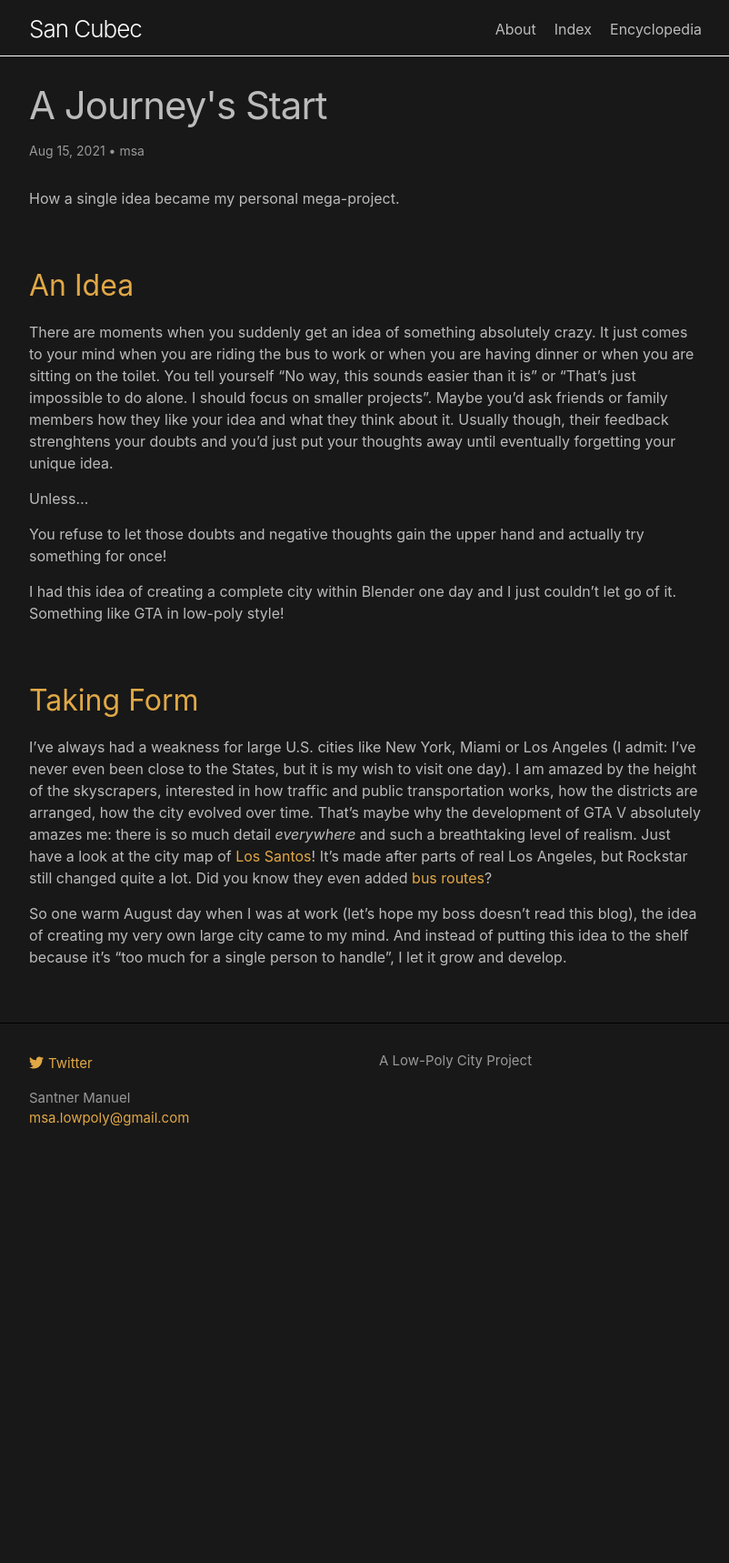
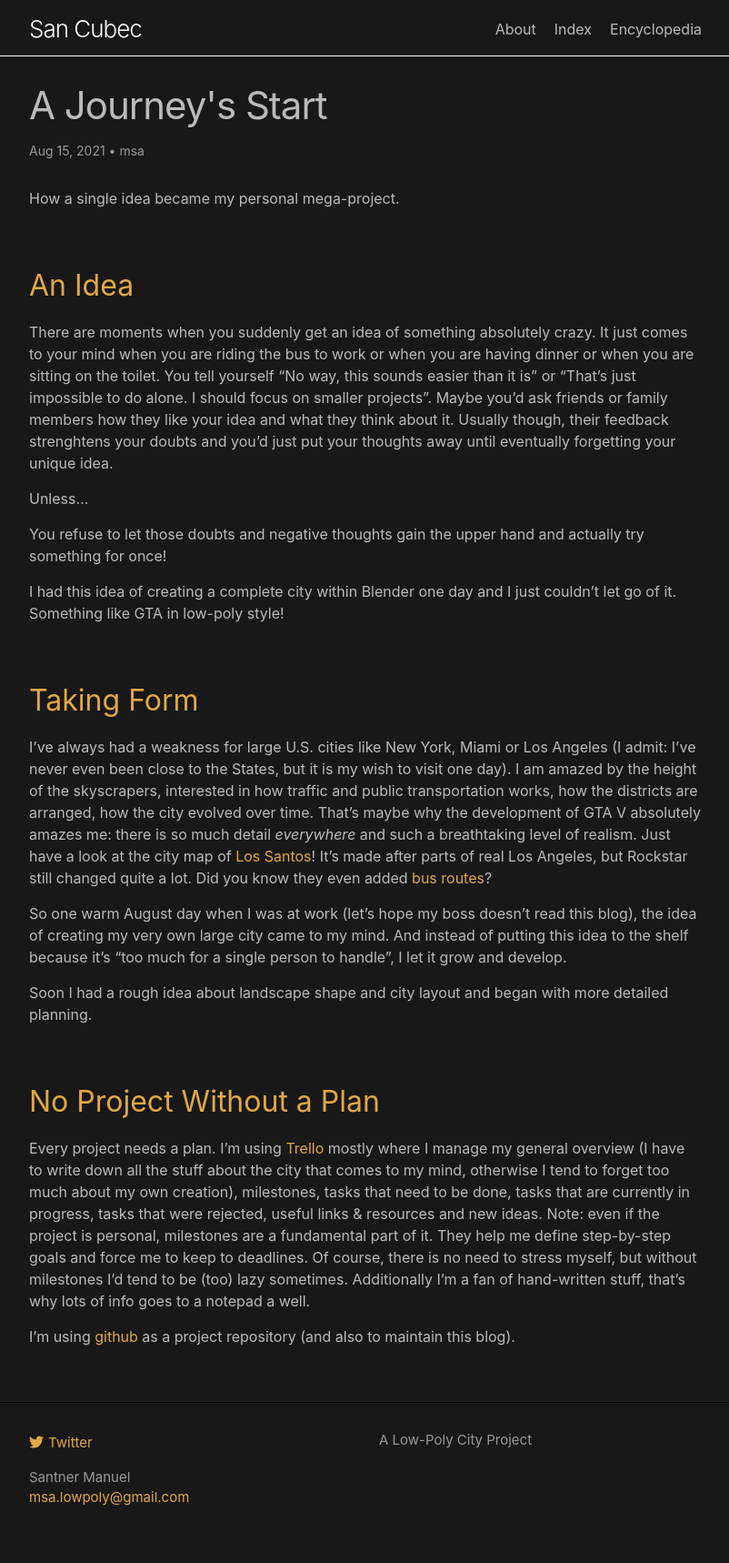
Before and after one commit to kant/san_cubec_blog, a Jekyll site: the page built from _posts/Blog/2021-08-15-Post0001.md, in a window 1280 px wide. Shown: the whole page at 91% size, without its empty margins (238-1040 px from the left). Built offline with Jekyll 4.4.1, drawn with Linux system fonts in a browser that asks for light colours; before the commit the page ends 1301 px from its top, so only the background shows below that.

Commit message:
update first blog entry

```diff
--- a/_posts/Blog/2021-08-15-Post0001.md
+++ b/_posts/Blog/2021-08-15-Post0001.md
@@ -24,6 +24,17 @@ I've always had a weakness for large U.S. cities like New York, Miami or Los Ang
 
 So one warm August day when I was at work (let's hope my boss doesn't read this blog), the idea of creating my very own large city came to my mind. And instead of putting this idea to the shelf because it's "too much for a single person to handle", I let it grow and develop.
 
+Soon I had a rough idea about landscape shape and city layout and began with more detailed planning.
+
+## <span style = "color:#e1a846">No Project Without a Plan</span>
+
+Every project needs a plan. I'm using [Trello][id3] mostly where I manage my general overview (I have to write down all the stuff about the city that comes to my mind, otherwise I tend to forget too much about my own creation), milestones, tasks that need to be done, tasks that are currently in progress, tasks that were rejected, useful links & resources and new ideas. Note: even if the project is personal, milestones are a fundamental part of it. They help me define step-by-step goals and force me to keep to deadlines. Of course, there is no need to stress myself, but without milestones I'd tend to be (too) lazy sometimes.
+Additionally I'm a fan of hand-written stuff, that's why lots of info goes to a notepad a well.
+
+I'm using [github][id4] as a project repository (and also to maintain this blog).
+
 
 [id1]: https://static.wikia.nocookie.net/degta/images/1/12/Los_Santos%2C_Los_Santos_County.png/revision/latest/scale-to-width-down/1492?cb=20140902202521
 [id2]: https://i.imgur.com/Wkoxlib.jpeg
+[id3]: https://trello.com
+[id4]: https://github.com
--- a/_sass/minima/_layout.scss
+++ b/_sass/minima/_layout.scss
@@ -32,7 +32,7 @@
   position: absolute;
   top: 9px;
   right: $spacing-unit / 2;
-  background-color: #878787;
+  background-color: #575757;
   border: 1px solid $border-color-01;
   border-radius: 5px;
   text-align: right;
```
